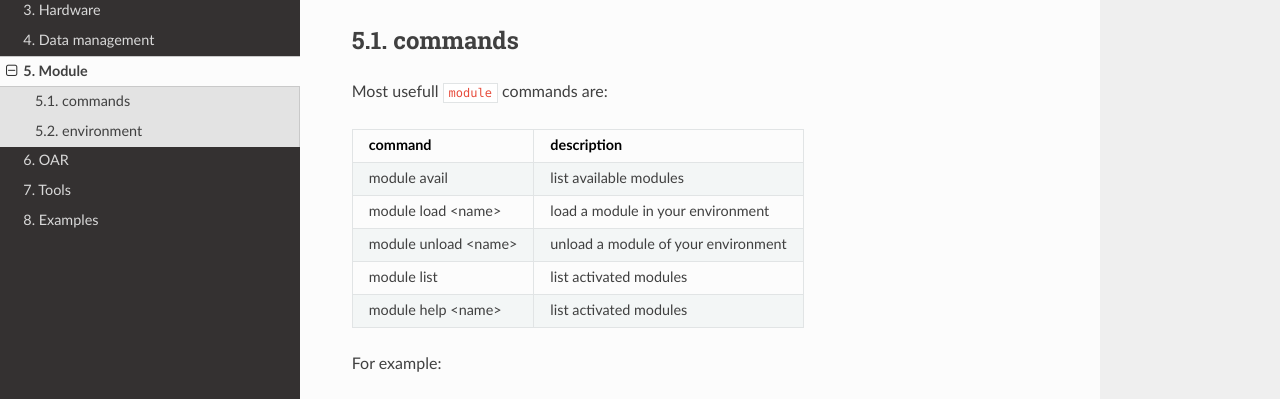
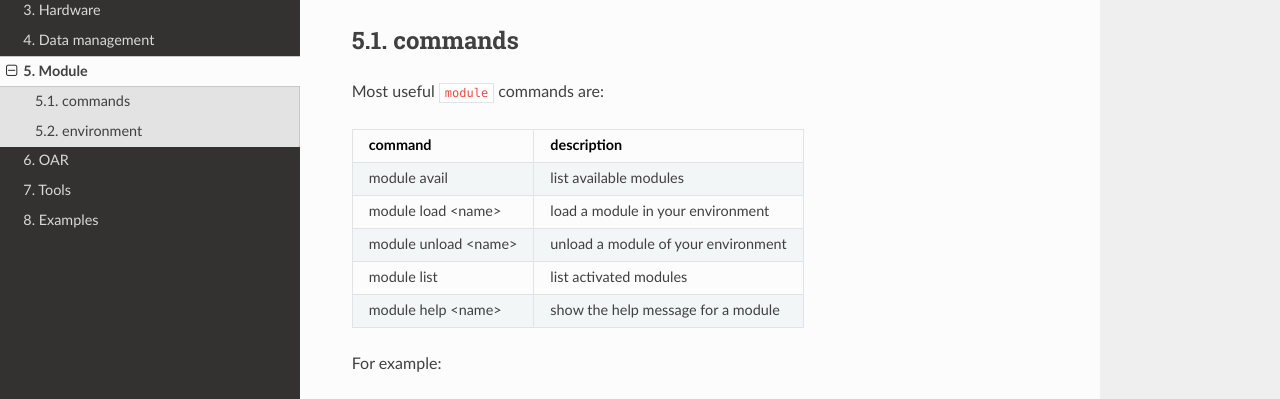
Before and after one commit to abertout/rioc, a Sphinx documentation site: the page built from doc/module.rst, in a window 1280 px wide and 1111 px high. Shown: the part 210-609 px from the top of the window. Built offline with Sphinx 7.4.7 and the Read the Docs theme 2.0.0, drawn with Linux system fonts in a browser that asks for light colours.

Commit message:
add description for command module help <name>

```diff
--- a/doc/module.rst
+++ b/doc/module.rst
@@ -7,7 +7,7 @@ you use (``GCC``, ``MPI``, ``BLAS``, ``LAPACK``, ...).
 commands
 ---------------------------
 
-Most usefull ``module`` commands are:
+Most useful ``module`` commands are:
 
 +------------------------+-------------------------------------+
 | command                | description                         |
@@ -20,7 +20,7 @@ Most usefull ``module`` commands are:
 +------------------------+-------------------------------------+
 | module list            | list activated modules              |
 +------------------------+-------------------------------------+
-| module help <name>     | list activated modules              |
+| module help <name>     | show the help message for a module  |
 +------------------------+-------------------------------------+
 
 For example:
```
